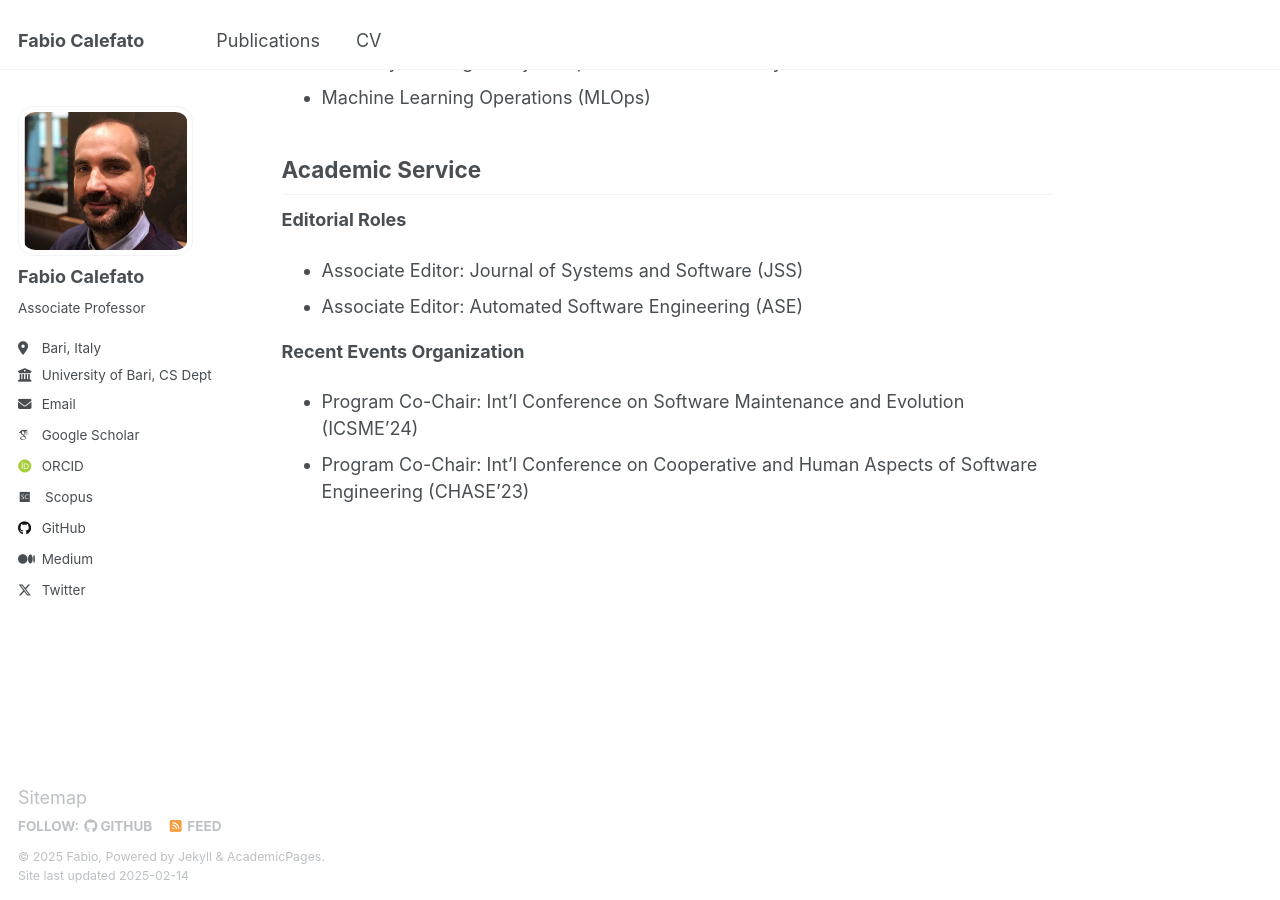
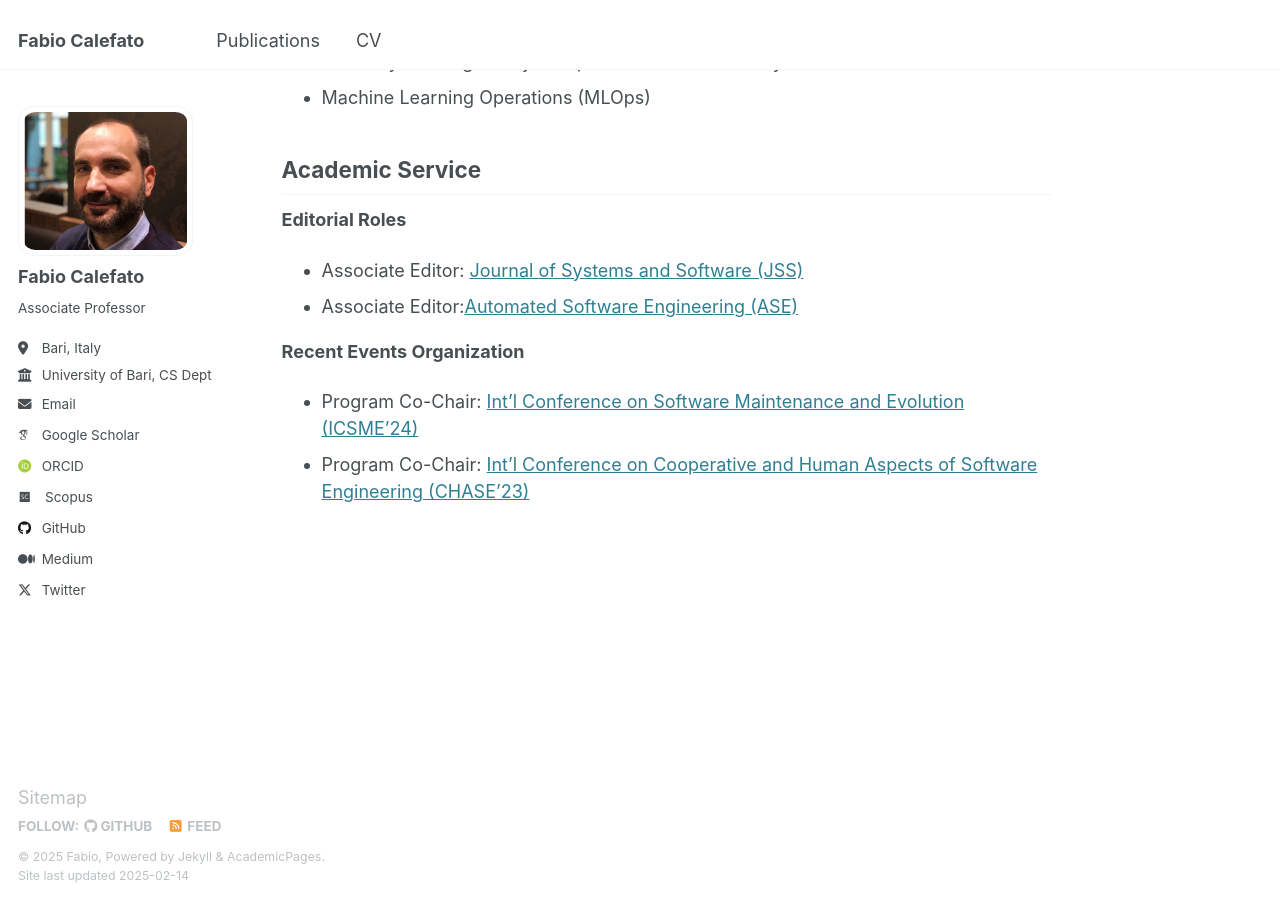
Before and after one commit to bateman/bateman.github.io, a Jekyll site: the page built from _pages/about.md, in a window 1280 px wide and 900 px high, scrolled down 1780 px. Built offline with Jekyll 4.4.1, drawn with Linux system fonts in a browser that asks for light colours; some web fonts are replaced; part of the change alters nothing that is shown; some of the changed text lies outside the part shown.

```diff
--- a/_pages/about.md
+++ b/_pages/about.md
@@ -1,6 +1,6 @@
 ---
 permalink: /
-title: "Fabio Calefato, Ph.D."
+title: "Prof. Fabio Calefato, Ph.D."
 author_profile: true
 redirect_from:
   - /about/
@@ -70,9 +70,9 @@ My research primarily focuses on the intersection of Software Engineering and AI
 ## Academic Service
 
 **Editorial Roles**
-- Associate Editor: Journal of Systems and Software (JSS)
-- Associate Editor: Automated Software Engineering (ASE)
+- Associate Editor: [Journal of Systems and Software (JSS)](https://www.sciencedirect.com/journal/journal-of-systems-and-software/about/editorial-board)
+- Associate Editor:[Automated Software Engineering (ASE)](https://link.springer.com/journal/10515/editorial-board)
 
 **Recent Events Organization**
-- Program Co-Chair: Int'l Conference on Software Maintenance and Evolution (ICSME'24)
-- Program Co-Chair: Int'l Conference on Cooperative and Human Aspects of Software Engineering (CHASE'23)
+- Program Co-Chair: [Int'l Conference on Software Maintenance and Evolution (ICSME'24)](https://conf.researchr.org/committee/icsme-2024/icsme-2024-organizing-committee)
+- Program Co-Chair: [Int'l Conference on Cooperative and Human Aspects of Software Engineering (CHASE'23)](https://conf.researchr.org/committee/chase-2023/chase-2023-organizing-committee)
```
